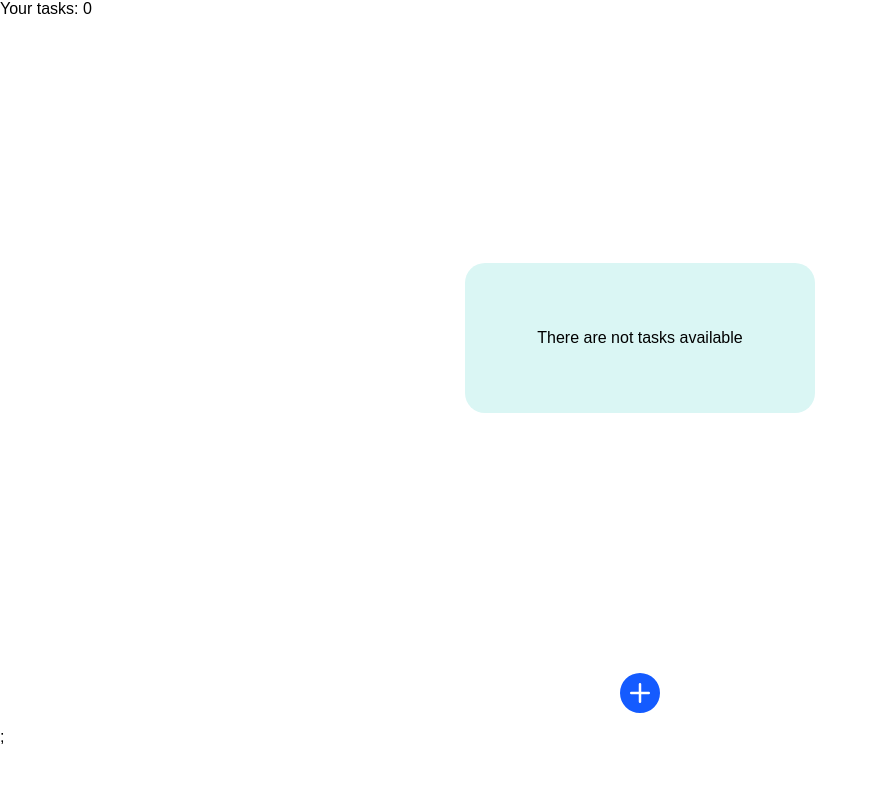
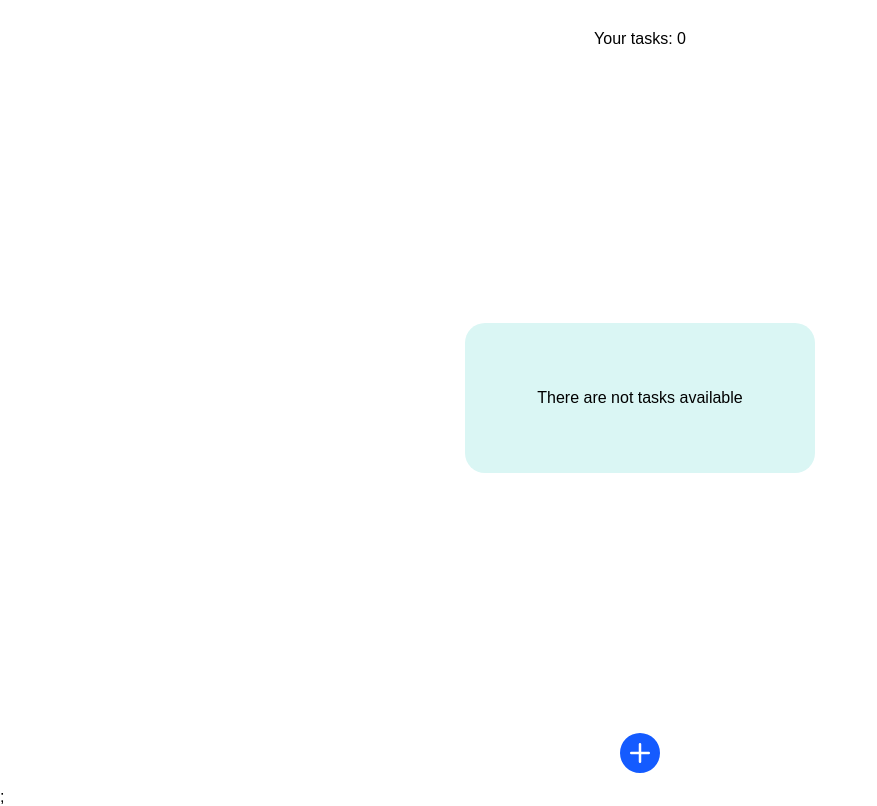
Before and after one commit to cutioluis/task-manager, a Next.js app: page / in a window 1280 px wide. Shown: the whole page, without its empty margins (0-877 px from the left). Built offline with nearby package versions, Linux system fonts and the light colour scheme.

Commit message:
ADD styled component to index

```diff
--- a/src/pages/index.js
+++ b/src/pages/index.js
@@ -1,8 +1,17 @@
+import styled from "styled-components";
 import Head from "next/head";
 /* Components */
 import { useTask } from "../context/TaskContext";
 import AddTask from "../components/AddTask";
 import Task from "../components/Task";
+
+const TaskDetails = styled.p`
+  margin: 30px 0;
+  text-align: center;
+  span {
+    font-weight: 500;
+  }
+`;
 
 export default function Home() {
   const { tasks } = useTask();
@@ -10,11 +19,13 @@ export default function Home() {
   return (
     <div>
       <Head>
-        <title>Create Next App</title>
+        <title>{tasks.length === 0 ? "Create your first task" : "Home"}</title>
         <meta name="description" content="Generated by create next app" />
         <link rel="icon" href="/favicon.ico" />
       </Head>
-      <p>Your tasks: {tasks.length}</p>
+      <TaskDetails>
+        Your tasks: <span>{tasks.length}</span>
+      </TaskDetails>
       <Task />
       <AddTask />
     </div>
```
